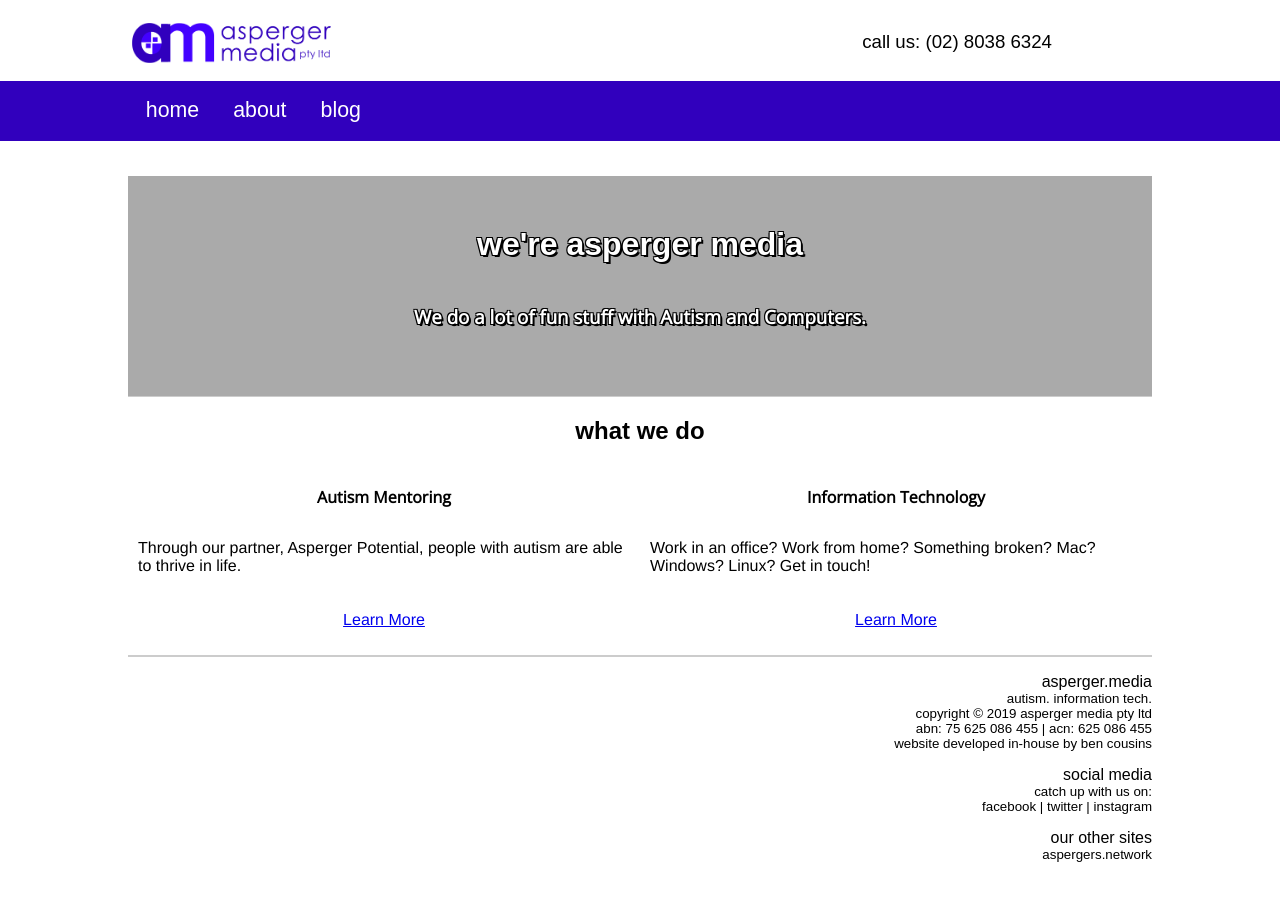
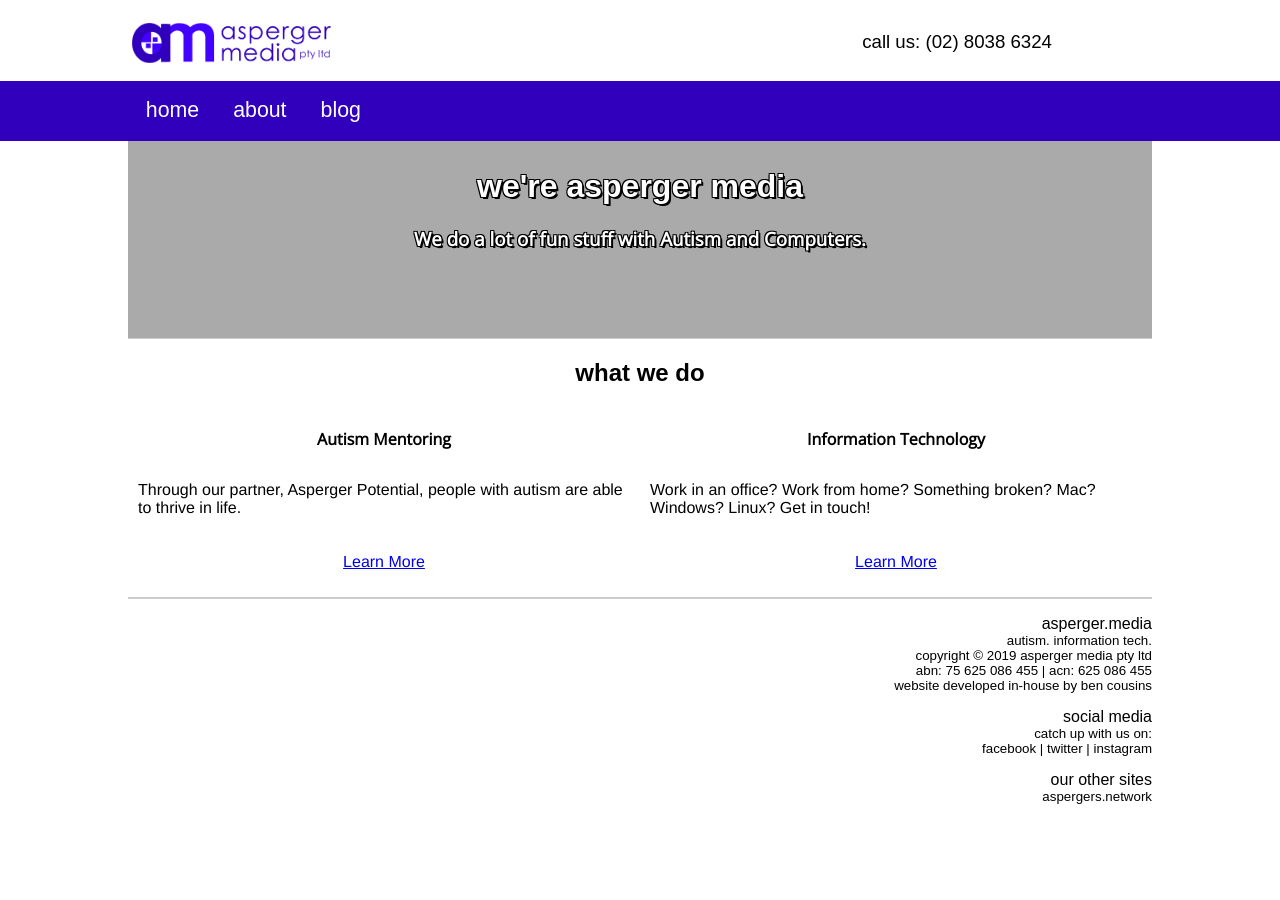
Before and after one commit to aspergermedia/aspergermedia.github.io, a Jekyll site: the page built from index.html, in a window 1280 px wide. Built offline with Jekyll 4.4.1, drawn with Linux system fonts in a browser that asks for light colours; some web fonts are replaced.

Commit message:
Yeet out the stupid hero unit padding

```diff
--- a/_config.yml
+++ b/_config.yml
@@ -8,7 +8,7 @@ collections:
     output: true
 defaults:
     scope:
-      path: "/blog/drafts"
+      path: ""
       type: drafts
     values:
       layout: draft
--- a/static/css/aspergermedia.css
+++ b/static/css/aspergermedia.css
@@ -128,7 +128,7 @@
  */
 
 #body #hero-unit {
-    margin-top:58px;
+    margin-top:0px;
     height:220px;
     background: #aaa!important;
 }
@@ -148,7 +148,7 @@
     font-family: 'open sans', sans-serif;
     text-align: center;
     border-top: 100px;
-    margin-top: 20px;
+    margin-top: 0px;
     color: #fff;
     float: left;
     width: 100%;
@@ -158,7 +158,7 @@
 #body #mini-hero-unit {
     background-color: #666;
     background-position: center;
-    margin-top: 55px;
+    margin-top: 0px;
     margin-bottom: 0px;
     padding: 10px;
     box-shadow: 0 1px 1px #666;
```
